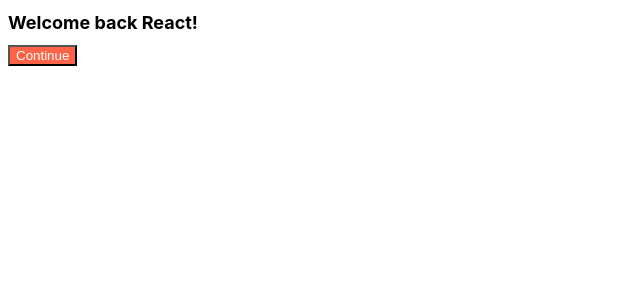
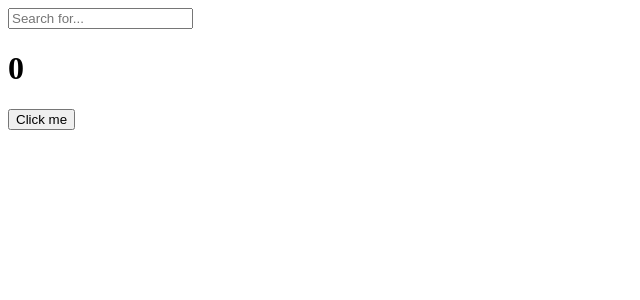
Before and after one commit to JNYLee/movieRating_webService, a React (Create React App) app in the folder react-for-beginners/: page / in a window 1280 px wide. Shown: the top 300 px of the page, without its empty margins (0-640 px from the left). Built offline with nearby package versions, Linux system fonts and the light colour scheme.

Commit message:
[useEffect/init]: 1번 만실행시키기

```diff
--- a/react-for-beginners/src/App.js
+++ b/react-for-beginners/src/App.js
@@ -1,11 +1,29 @@
-import Button from "./Button";
-import styles from "./App.module.css";
+import { useState, useEffect } from "react";
 
 function App() {
+  const [counter, setValue] = useState(0);
+  const [keyword, setKeyword] = useState("");
+  const onChange = (event) => setKeyword(event.target.value);
+  const onClick = () => setValue((prev) => prev + 1);
+  console.log("i run all the time");
+  useEffect(() => {
+    console.log("CALL THE API...");
+  }, []);
+  useEffect(() => {
+    if(keyword !== "" && keyword.length > 5){
+      console.log("Search For", keyword);
+    }
+  }, [keyword]);
   return (
     <div>
-      <h1  className={styles.title}>Welcome back React!</h1>
-     <Button text={"Continue"} />
+      <input
+      onChange={onChange}
+      value = {keyword}
+      placeholder = {"Search for..."}
+      type="text"
+      />
+      <h1>{counter}</h1>
+     <button onClick={onClick}>Click me</button>
     </div>
   );
 }
```
